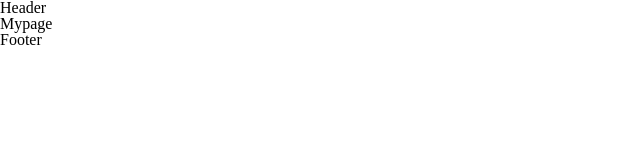
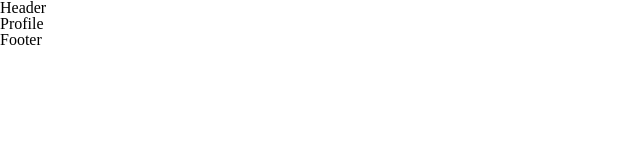
Before and after one commit to laluniax/booker, a React (Create React App) app: page /mypage in a window 1280 px wide. Shown: the top 160 px of the page, without its empty margins (0-640 px from the left). Built offline with nearby package versions, Linux system fonts and the light colour scheme.

Commit message:
chore: pages-mypage

```diff
--- /dev/null
+++ b/src/components/layout/mypage/Profile.tsx
@@ -0,0 +1,5 @@
+const Profile = () => {
+  return <div>Profile</div>;
+};
+
+export default Profile;
--- a/src/pages/Mypage.tsx
+++ b/src/pages/Mypage.tsx
@@ -1,5 +1,7 @@
+import Profile from '../components/layout/mypage/Profile';
+
 const Mypage = () => {
-  return <div>Mypage</div>;
+  return <Profile />;
 };
 
 export default Mypage;
```
